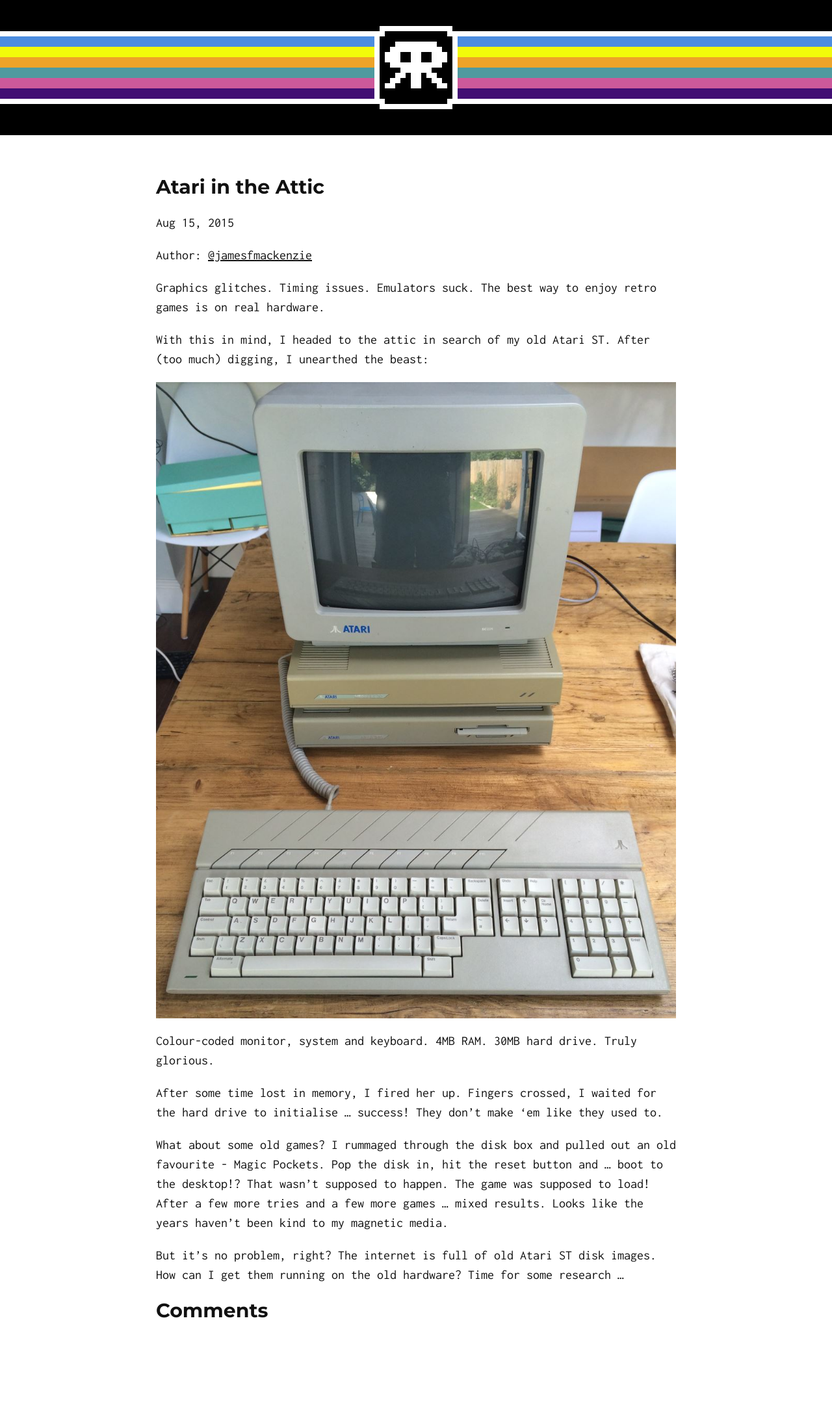
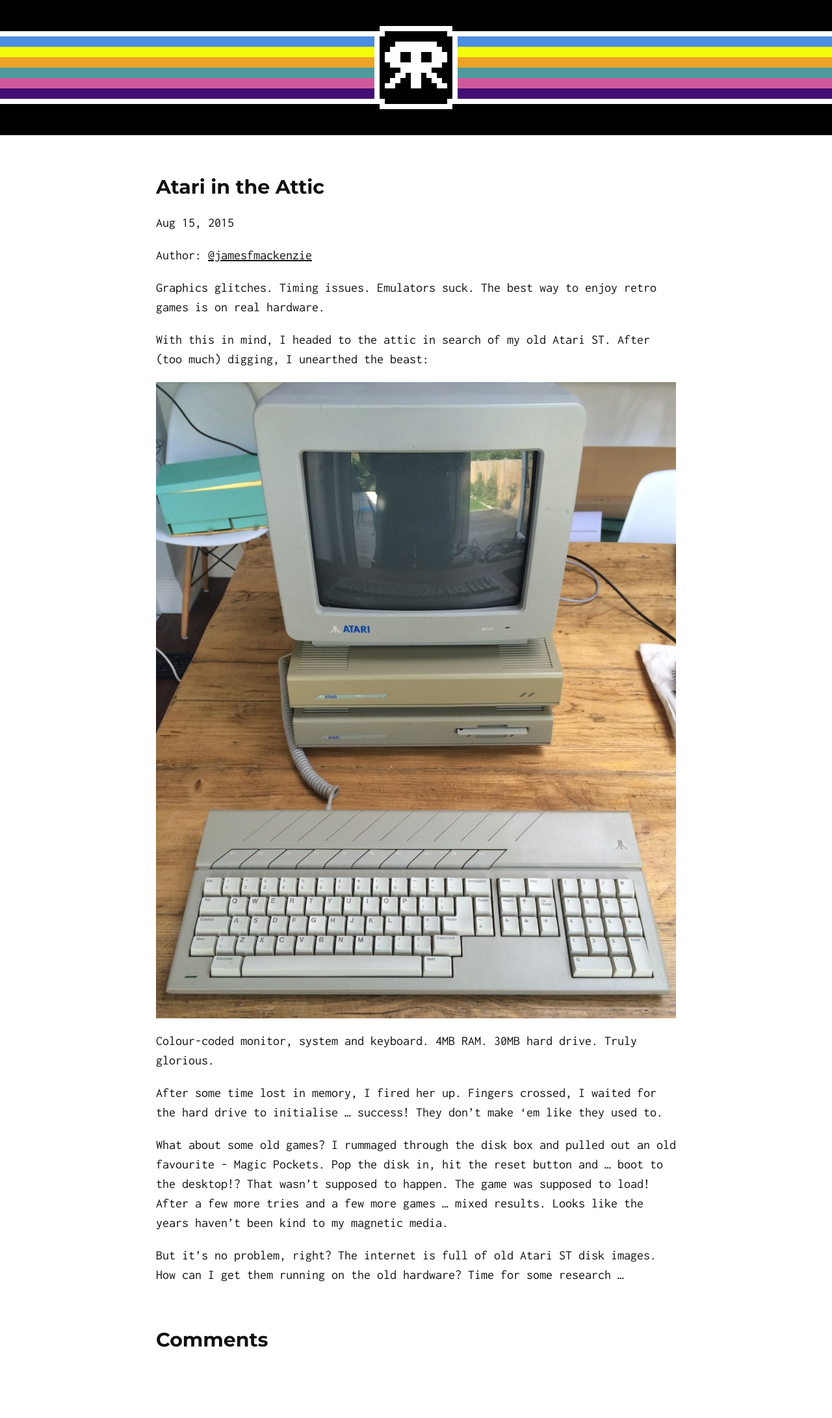
Before and after one commit to retrorabble/retrorabble.github.io, a Jekyll site: the page built from _posts/2015-08-15-atari-in-the-attic.md, in a window 1280 px wide. Shown: the whole page at 65% size. Built offline with Jekyll 4.4.1, drawn with Linux system fonts in a browser that asks for light colours; comment, search, counter and statistics services are not loaded; before the commit the page ends 2137 px from its top, so only the background shows below that.

Commit message:
Minor style adjustment
Minor style adjustment

```diff
--- a/_layouts/post.html
+++ b/_layouts/post.html
@@ -7,7 +7,7 @@
   {{ content }}
 
 
-  <h2>Comments</h2>
+  <h2 style="padding-top:1.5em;">Comments</h2>
   <div id="disqus_thread"></div>
 <script>
 
```
